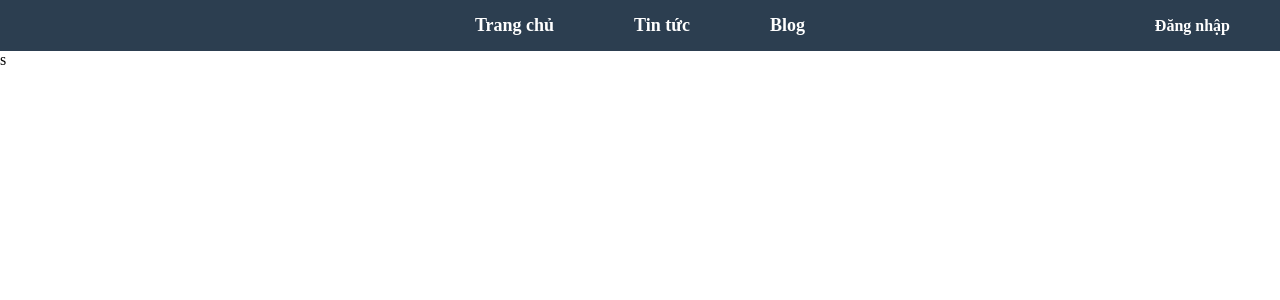
After one commit to donganm/BTL_chuyende, a PHP site: page /pages/tintuc/includes/nav.php in a window 1280 px wide. The commit adds this page. Shown: the top 300 px of the page. Run offline with PHP 8.4, Linux system fonts and the light colour scheme.

Commit message:
Add nav.php

```diff
--- /dev/null
+++ b/webBTL/pages/tintuc/includes/nav.php
@@ -0,0 +1,118 @@
+<!DOCTYPE html>
+<html lang="en">
+<head>
+  <meta charset="UTF-8">
+  <meta name="viewport" content="width=device-width, initial-scale=1.0">
+  <title>Document</title>
+
+<style>
+
+nav {
+    display: flex;
+    justify-content: center; /* Căn giữa toàn bộ nội dung */
+    align-items: center;
+    background-color: #2C3E50;
+    width: 100%;
+    padding: 15px 50px;
+    box-sizing: border-box;
+    position: relative; /* Để user-info không ảnh hưởng đến căn giữa */
+}
+
+body, html {
+    margin: 0;
+    padding: 0;
+}
+
+.nav-container {
+    display: flex;
+    justify-content: center; /* Căn giữa nội dung menu */
+    align-items: center;
+    flex: 1;
+}
+
+.nav-links {
+    display: flex;
+    gap: 50px;
+    list-style: none;
+    margin: 0;
+    padding: 0;
+}
+
+.nav-links a {
+    color: white;
+    text-decoration: none;
+    font-size: 18px;
+    font-weight: bold;
+    padding: 10px 15px;
+}
+
+.nav-links a.active {
+    color: #27ae60;
+}
+
+.user-info {
+    position: absolute;
+    right: 50px; /* Đặt cố định về bên phải */
+    top: 50%;
+    transform: translateY(-50%); /* Giữ căn giữa theo chiều dọc */
+    color: white;
+    display: flex;
+    align-items: center;
+}
+
+.user-info a {
+    color: white;
+    text-decoration: none;
+    margin-left: 15px;
+    font-weight: bold;
+}
+
+.user-info a:hover {
+    text-decoration: underline;
+}
+
+</style>
+</head>
+<body>
+
+</body>
+</html>
+
+<?php
+// session_start();
+$userLoggedIn = isset($_SESSION['user']);
+$isAdmin = $userLoggedIn && isset($_SESSION['role']) && $_SESSION['role'] === "Admin";
+?>
+
+<nav>
+    <div class="nav-container">
+        <ul class="nav-links">
+            <li><a href="../../index.php">Trang chủ</a></li>
+            <li><a href="../tintuc/tintuc.php">Tin tức</a></li>
+            <li><a href="../blog/blog.php">Blog</a></li>
+        </ul>
+    </div>
+
+    <div class="user-info">
+        <?php if ($userLoggedIn): ?>
+            <span>Xin chào, <strong><?php echo $_SESSION['user']; ?></strong> (<?php echo $isAdmin ? "Admin" : "User"; ?>)</span>
+            <a href="../profile.php">Hồ sơ</a> |
+            <a href="#" id="logout-btn">Đăng xuất</a>
+        <?php else: ?>
+            <a href="../login.php">Đăng nhập</a>
+        <?php endif; ?>
+    </div>
+</nav>
+
+
+<script>
+document.getElementById("logout-btn")?.addEventListener("click", function(event) {
+    event.preventDefault();
+    fetch('../logout.php', { method: 'POST' })
+    .then(response => {
+        if (response.ok) location.reload();
+    })
+    .catch(error => console.error("Lỗi khi đăng xuất:", error));
+});
+</script>
+s
--- a/webBTL/pages/tintuc/style.css
+++ b/webBTL/pages/tintuc/style.css
@@ -1,4 +1,3 @@
-/* Reset cơ bản */
 * {
   margin: 0;
   padding: 0;
```
Also changed, not shown: webBTL/pages/blog/blog.php (+1 -32 lines), webBTL/pages/tintuc/styles/tintuc.css (added, +213 -0 lines), webBTL/pages/tintuc/tintuc.php (+6 -205 lines).
